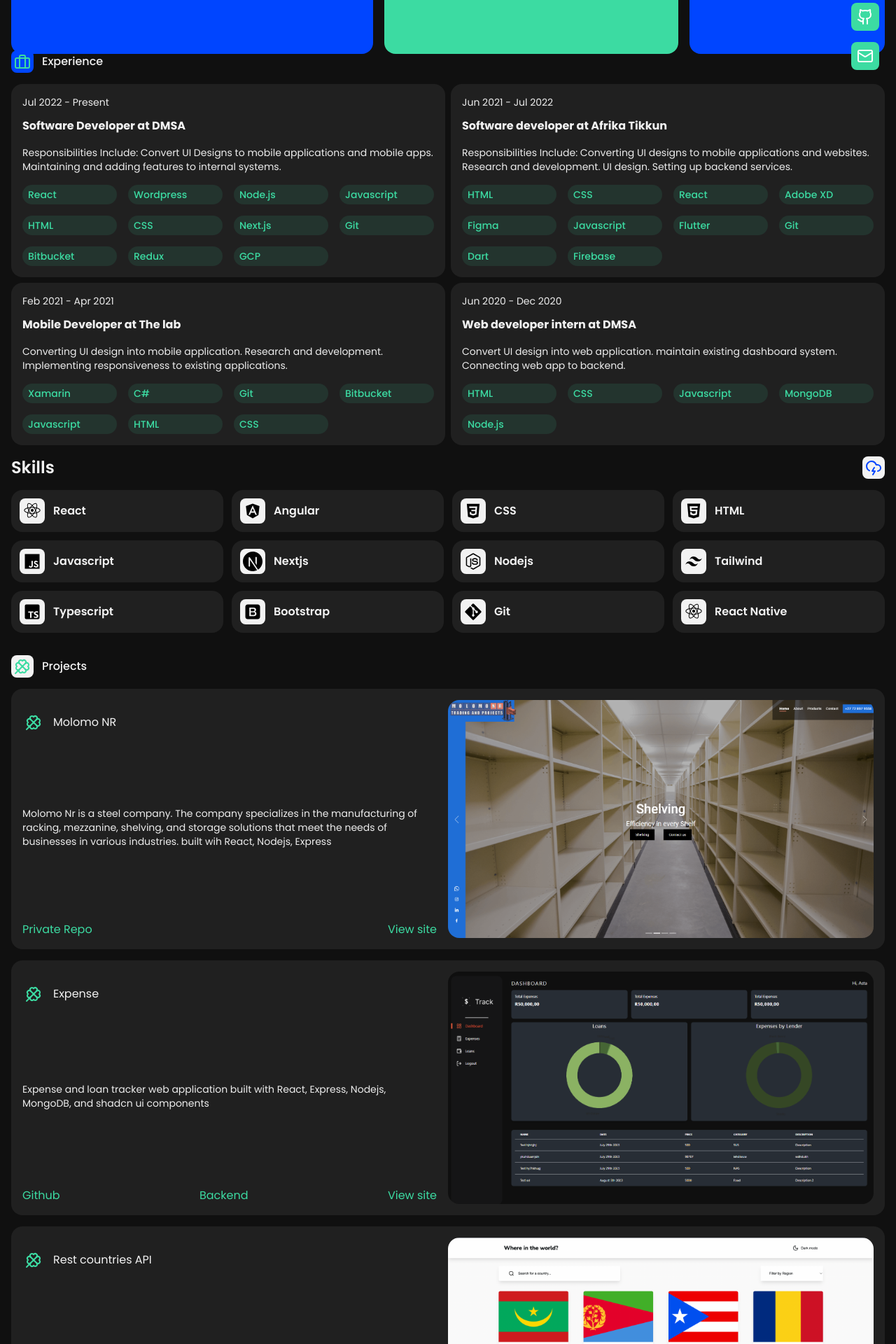
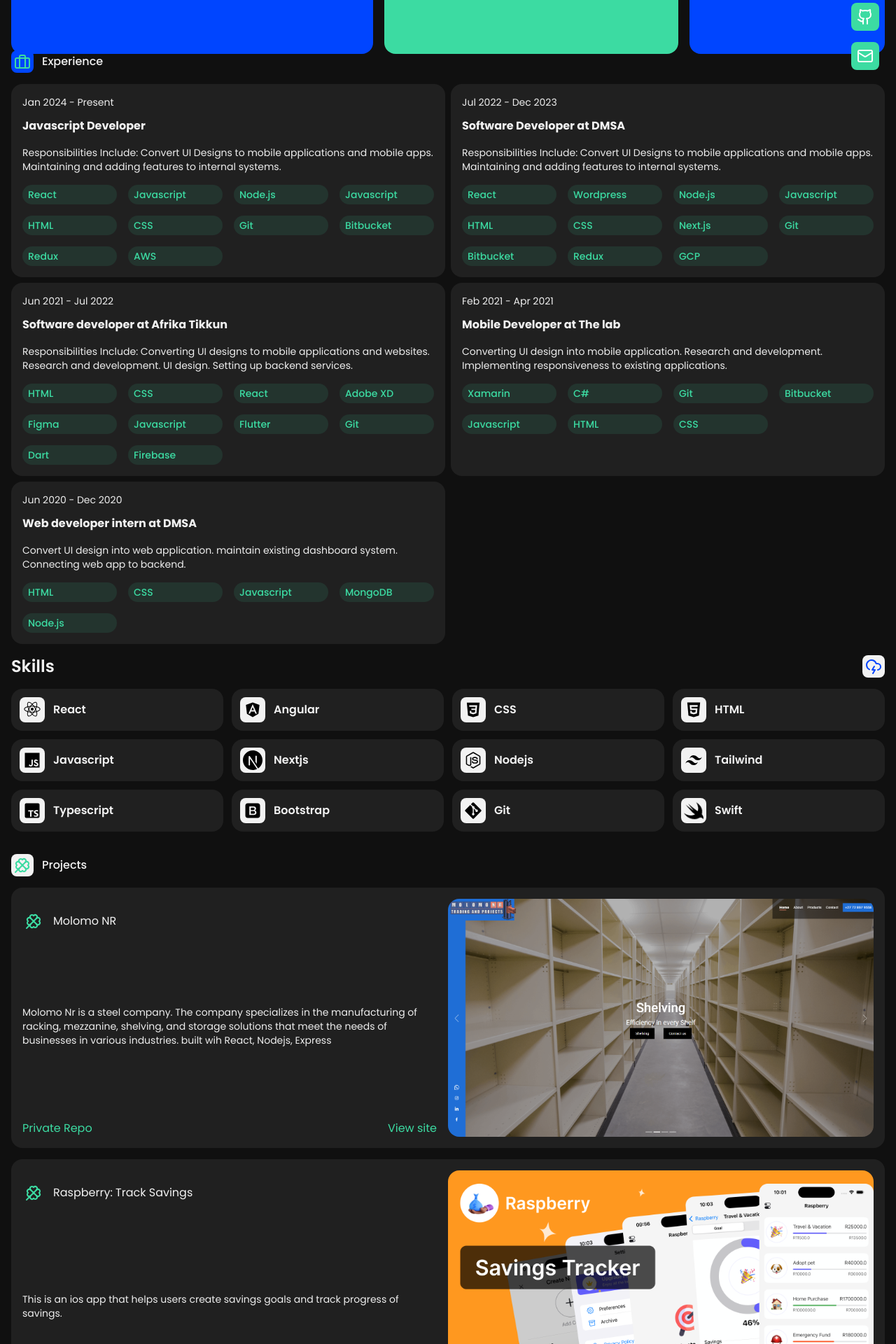
Before and after one commit to BMdluli/portfolio, a Next.js app: page / in a window 1280 px wide. Shown: the part 680-2600 px from the top of the page at 70% size. Built offline with nearby package versions, Linux system fonts and the light colour scheme.

Commit message:
added smooth scrolling and ios project

```diff
--- a/app/globals.css
+++ b/app/globals.css
@@ -2,16 +2,10 @@
 @tailwind components;
 @tailwind utilities;
 
-/* html,
-body,
-:root {
-  height: 100%;
-} */
+html {
+  scroll-behavior: smooth;
+}
 
 body {
   @apply bg-white dark:bg-black;
 }
-
-/* html {
-  color-scheme: light;
-} */
--- a/components/footer.tsx
+++ b/components/footer.tsx
@@ -5,7 +5,7 @@ const Footer = () => {
   return (
     <footer className="flex justify-between items-center dark:text-white text-[8px] md:text-base mt-4">
       <Image src="/logo.svg" alt="logo" width={36} height={36} />
-      <p>Copyright 2023 © Bekithemba Mdluli</p>
+      <p>Copyright {new Date().getFullYear()} © Bekithemba Mdluli</p>
       <p>
         Designed by
         <Link
--- a/public/data/experience.ts
+++ b/public/data/experience.ts
@@ -1,7 +1,25 @@
 const experience = [
   {
     id: 0,
-    date: "Jul 2022 - Present",
+    date: "Jan 2024 - Present",
+    role: "Javascript Developer",
+    text: "Responsibilities Include: Convert UI Designs to mobile applications and mobile apps. Maintaining and adding features to internal systems.",
+    technologies: [
+      "React",
+      "Javascript",
+      "Node.js",
+      "Javascript",
+      "HTML",
+      "CSS",
+      "Git",
+      "Bitbucket",
+      "Redux",
+      "AWS",
+    ],
+  },
+  {
+    id: 1,
+    date: "Jul 2022 - Dec 2023",
     role: "Software Developer at DMSA",
     text: "Responsibilities Include: Convert UI Designs to mobile applications and mobile apps. Maintaining and adding features to internal systems.",
     technologies: [
@@ -19,7 +37,7 @@ const experience = [
     ],
   },
   {
-    id: 1,
+    id: 2,
     date: "Jun 2021 - Jul 2022",
     role: "Software developer at Afrika Tikkun",
     text: "Responsibilities Include: Converting UI designs to mobile applications and websites. Research and development. UI design. Setting up backend services.",
@@ -37,7 +55,7 @@ const experience = [
     ],
   },
   {
-    id: 2,
+    id: 3,
     date: "Feb 2021 - Apr 2021",
     role: "Mobile Developer at The lab",
     text: "Converting UI design into mobile application. Research and development. Implementing responsiveness to existing applications.",
@@ -52,7 +70,7 @@ const experience = [
     ],
   },
   {
-    id: 3,
+    id: 4,
     date: "Jun 2020 - Dec 2020",
     role: "Web developer intern at DMSA",
     text: "Convert UI design into web application. maintain existing dashboard system. Connecting web app to backend.",
--- a/public/data/projects.ts
+++ b/public/data/projects.ts
@@ -8,27 +8,17 @@ const projects = [
     second: "",
     image: "/molomonr.png",
   },
-
   {
     id: 1,
-    title: "Expense",
-    text: "Expense and loan tracker web application built with React, Express, Nodejs, MongoDB, and shadcn ui components",
-    repo: "https://github.com/PutTheTrust/expense-frontend",
-    second: "https://github.com/PutTheTrust/expense-backend",
-    live: "https://expense-backend-beta.vercel.app/",
-    image: "/expense.png",
+    title: "Raspberry: Track Savings",
+    text: "This is an ios app that helps users create savings goals and track progress of savings.",
+    repo: "https://github.com/BMdluli/trezo",
+    live: "https://testflight.apple.com/join/4VbYkkT8",
+    second: "",
+    image: "/raspberry.png",
   },
   {
     id: 2,
-    title: "Rest countries API",
-    text: "A website that displays countrues and information about those countrues such as currency, and languages spoken. Tools used React, SASS, Axios, and React Testing Library.",
-    repo: "https://github.com/PutTheTrust/countries",
-    live: "https://countries-iota-orpin.vercel.app/",
-    second: "",
-    image: "/country.png",
-  },
-  {
-    id: 3,
     title: "Portfolio Website",
     text: "My Portfolio website with a light and dark mode toggle built with Next.js and tailwind css",
     repo: "https://github.com/PutTheTrust/portfolio.git",
--- a/public/data/skills.ts
+++ b/public/data/skills.ts
@@ -56,8 +56,8 @@ const skills = [
   },
   {
     id: 11,
-    text: "React Native",
-    icon: "/icon-react.svg",
+    text: "Swift",
+    icon: "/icon-swift.png",
   },
 ];
 
```
Also changed, not shown: public/icon-swift.png (added), public/raspberry.png (added).
